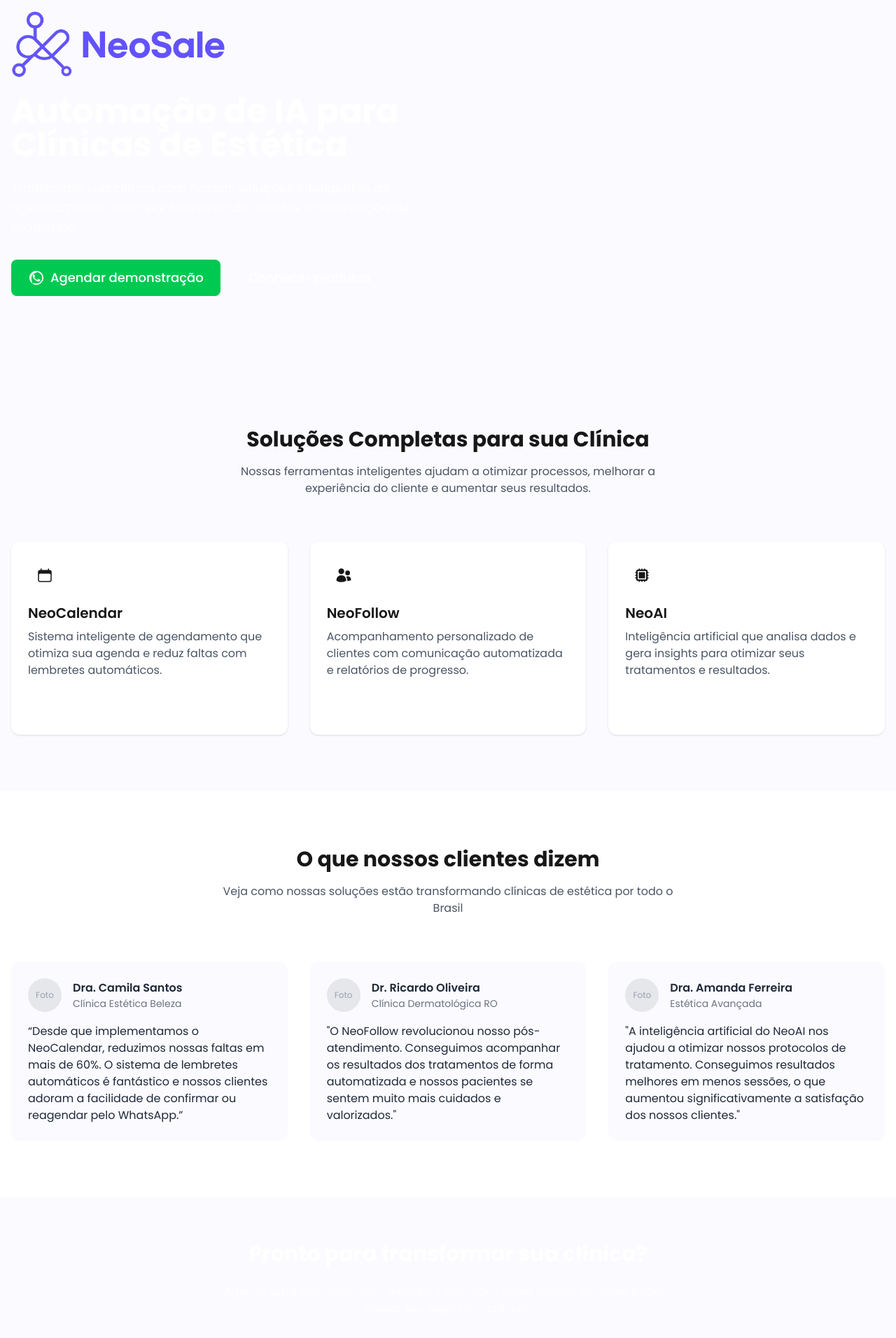
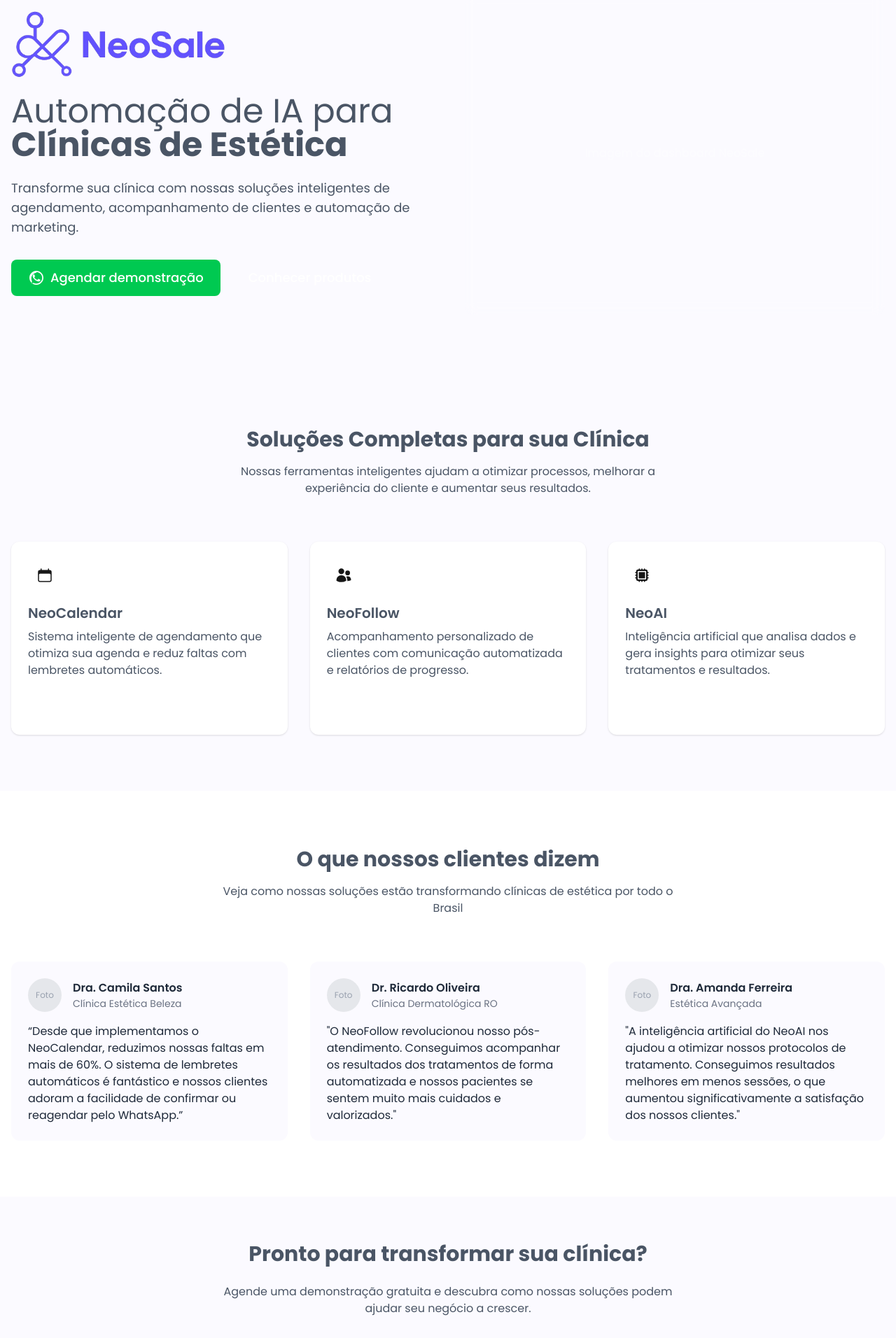
Before and after one commit to NeoSale/neosale-site, a Next.js app: page / in a window 1280 px wide. Shown: the part 180-2092 px from the top of the page at 70% size. Built offline with nearby package versions, Linux system fonts and the light colour scheme.

Commit message:
feat: ajuste nos textos e criação de buttonPrimay

```diff
--- a/src/app/page.tsx
+++ b/src/app/page.tsx
@@ -2,6 +2,7 @@ import Image from "next/image";
 import Button from "@/components/ui/Button";
 import Section from "@/components/ui/Section";
 import WhatsAppButton from "@/components/ui/WhatsAppButton";
+import PrimaryButton from "@/components/ui/PrimaryButton";
 
 export default function Home() {
   return (
@@ -19,18 +20,18 @@ export default function Home() {
                 className="h-24 w-auto"
               />
             </div>
-            <h1 className="text-4xl md:text-5xl font-bold mb-6">
-              Automação de IA para <span className="text-primary">Clínicas de Estética</span>
+            <h1 className="text-4xl md:text-5xl mb-6 text-gray-600">
+              Automação de IA para <span className="font-bold">Clínicas de Estética</span>
             </h1>
-            <p className="text-white/90 text-lg mb-8">
+            <p className="text-gray-600 text-lg mb-8">
               Transforme sua clínica com nossas soluções inteligentes de agendamento,
               acompanhamento de clientes e automação de marketing.
             </p>
             <div className="flex flex-col sm:flex-row gap-4">
               <WhatsAppButton text="Agendar demonstração" large />
-              <Button href="/produtos" variant="primary" size="lg">
+              <PrimaryButton href="/produtos" large>
                 Conhecer produtos
-              </Button>
+              </PrimaryButton>
             </div>
           </div>
           <div className="hidden md:block">
@@ -48,7 +49,7 @@ export default function Home() {
       {/* Features Section */}
       <Section background="light" className="py-20">
         <div className="text-center mb-16">
-          <h2 className="text-3xl font-bold mb-4">Soluções Completas para sua Clínica</h2>
+          <h2 className="text-3xl font-bold mb-4 text-gray-600">Soluções Completas para sua Clínica</h2>
           <p className="text-gray-600 max-w-2xl mx-auto">
             Nossas ferramentas inteligentes ajudam a otimizar processos, melhorar a experiência do cliente e aumentar seus resultados.
           </p>
@@ -62,11 +63,11 @@ export default function Home() {
                 <path d="M6.75 2.25A.75.75 0 017.5 3v1.5h9V3A.75.75 0 0118 3v1.5h.75a3 3 0 013 3v11.25a3 3 0 01-3 3H5.25a3 3 0 01-3-3V7.5a3 3 0 013-3H6V3a.75.75 0 01.75-.75zm13.5 9a1.5 1.5 0 00-1.5-1.5H5.25a1.5 1.5 0 00-1.5 1.5v7.5a1.5 1.5 0 001.5 1.5h13.5a1.5 1.5 0 001.5-1.5v-7.5z" clipRule="evenodd" />
               </svg>
             </div>
-            <h3 className="text-xl font-semibold mb-2">NeoCalendar</h3>
+            <h3 className="text-xl font-semibold mb-2 text-gray-600">NeoCalendar</h3>
             <p className="text-gray-600 mb-4">
               Sistema inteligente de agendamento que otimiza sua agenda e reduz faltas com lembretes automáticos.
             </p>
-            <Button href="/produtos#neocalendar"  variant="primary">Saiba mais</Button>
+            <PrimaryButton href="/produtos#neocalendar">Saiba mais</PrimaryButton>
           </div>
 
           {/* NeoFollow */}
@@ -76,11 +77,11 @@ export default function Home() {
                 <path d="M4.5 6.375a4.125 4.125 0 118.25 0 4.125 4.125 0 01-8.25 0zM14.25 8.625a3.375 3.375 0 116.75 0 3.375 3.375 0 01-6.75 0zM1.5 19.125a7.125 7.125 0 0114.25 0v.003l-.001.119a.75.75 0 01-.363.63 13.067 13.067 0 01-6.761 1.873c-2.472 0-4.786-.684-6.76-1.873a.75.75 0 01-.364-.63l-.001-.122zM17.25 19.128l-.001.144a2.25 2.25 0 01-.233.96 10.088 10.088 0 005.06-1.01.75.75 0 00.42-.643 4.875 4.875 0 00-6.957-4.611 8.586 8.586 0 011.71 5.157v.003z" />
               </svg>
             </div>
-            <h3 className="text-xl font-semibold mb-2">NeoFollow</h3>
+            <h3 className="text-xl font-semibold mb-2 text-gray-600">NeoFollow</h3>
             <p className="text-gray-600 mb-4">
               Acompanhamento personalizado de clientes com comunicação automatizada e relatórios de progresso.
             </p>
-            <Button href="/produtos#neofollow" variant="primary">Saiba mais</Button>
+            <PrimaryButton href="/produtos#neofollow">Saiba mais</PrimaryButton>
           </div>
 
           {/* NeoAI */}
@@ -91,11 +92,11 @@ export default function Home() {
                 <path fillRule="evenodd" d="M8.25 2.25A.75.75 0 019 3v.75h2.25V3a.75.75 0 011.5 0v.75H15V3a.75.75 0 011.5 0v.75h.75a3 3 0 013 3v.75H21A.75.75 0 0121 9h-.75v2.25H21a.75.75 0 010 1.5h-.75V15H21a.75.75 0 010 1.5h-.75v.75a3 3 0 01-3 3h-.75V21a.75.75 0 01-1.5 0v-.75h-2.25V21a.75.75 0 01-1.5 0v-.75H9V21a.75.75 0 01-1.5 0v-.75h-.75a3 3 0 01-3-3v-.75H3A.75.75 0 013 15h.75v-2.25H3a.75.75 0 010-1.5h.75V9H3a.75.75 0 010-1.5h.75v-.75a3 3 0 013-3h.75V3a.75.75 0 01.75-.75zM6 6.75A.75.75 0 016.75 6h10.5a.75.75 0 01.75.75v10.5a.75.75 0 01-.75.75H6.75a.75.75 0 01-.75-.75V6.75z" clipRule="evenodd" />
               </svg>
             </div>
-            <h3 className="text-xl font-semibold mb-2">NeoAI</h3>
+            <h3 className="text-xl font-semibold mb-2 text-gray-600">NeoAI</h3>
             <p className="text-gray-600 mb-4">
               Inteligência artificial que analisa dados e gera insights para otimizar seus tratamentos e resultados.
             </p>
-            <Button href="/produtos#neoai" variant="primary">Saiba mais</Button>
+            <PrimaryButton href="/produtos#neoai">Saiba mais</PrimaryButton>
           </div>
         </div>
       </Section>
@@ -103,7 +104,7 @@ export default function Home() {
       {/* Testimonials Section */}
       <Section background="white" className="py-20">
         <div className="text-center mb-16">
-          <h2 className="text-3xl font-bold mb-4">O que nossos clientes dizem</h2>
+          <h2 className="text-3xl font-bold mb-4 text-gray-600">O que nossos clientes dizem</h2>
           <p className="text-gray-600 max-w-2xl mx-auto">
             Veja como nossas soluções estão transformando clínicas de estética por todo o Brasil
           </p>
@@ -169,15 +170,15 @@ export default function Home() {
       {/* CTA Section */}
       <Section background="primary" className="py-16">
         <div className="text-center">
-          <h2 className="text-3xl font-bold mb-6">Pronto para transformar sua clínica?</h2>
-          <p className="text-white/80 max-w-2xl mx-auto mb-8">
+          <h2 className="text-3xl font-bold mb-6 text-gray-600">Pronto para transformar sua clínica?</h2>
+          <p className="text-gray-600 max-w-2xl mx-auto mb-8">
             Agende uma demonstração gratuita e descubra como nossas soluções podem ajudar seu negócio a crescer.
           </p>
           <div className="flex flex-col sm:flex-row gap-4 justify-center">
             <WhatsAppButton text="Agendar demonstração" large className="sm:px-8" />
-            <Button href="/planos" variant="primary" size="lg">
+            <PrimaryButton href="/planos" large>
               Ver planos e preços
-            </Button>
+            </PrimaryButton>
           </div>
         </div>
       </Section>
--- /dev/null
+++ b/src/components/ui/PrimaryButton.tsx
@@ -0,0 +1,35 @@
+import React from 'react';
+import Link from 'next/link';
+
+interface PrimaryButtonProps {
+  children: React.ReactNode;
+  href?: string;
+  className?: string;
+  large?: boolean;
+  onClick?: () => void;
+}
+
+export default function PrimaryButton({
+  children,
+  href,
+  className = "",
+  large = false,
+  onClick
+}: PrimaryButtonProps) {
+
+  const baseStyles = `flex items-center justify-center gap-2 ${large ? 'px-6 py-3 text-lg' : 'px-4 py-2'} bg-primary hover:bg-primary/90 text-white font-medium rounded-lg transition-colors focus:outline-none focus:ring-2 focus:ring-offset-2 focus:ring-primary/50 ${className}`;
+
+  if (href) {
+    return (
+      <Link href={href} className={baseStyles}>
+        {children}
+      </Link>
+    );
+  }
+
+  return (
+    <button className={baseStyles} onClick={onClick}>
+      {children}
+    </button>
+  );
+}
```
Also changed, not shown: package.json (+6 -5 lines), 1 other file (tests, documents, lock files or other folders).
